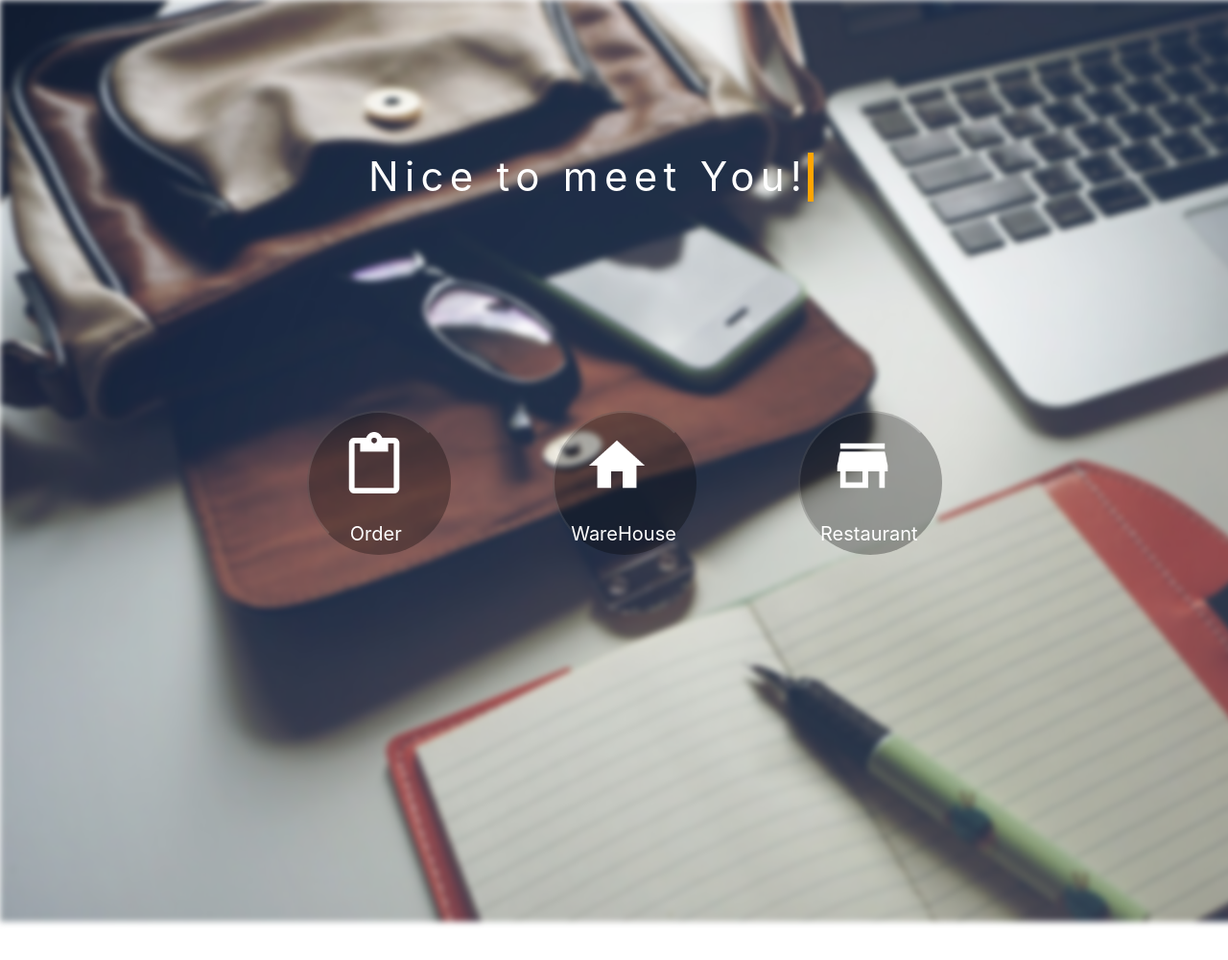
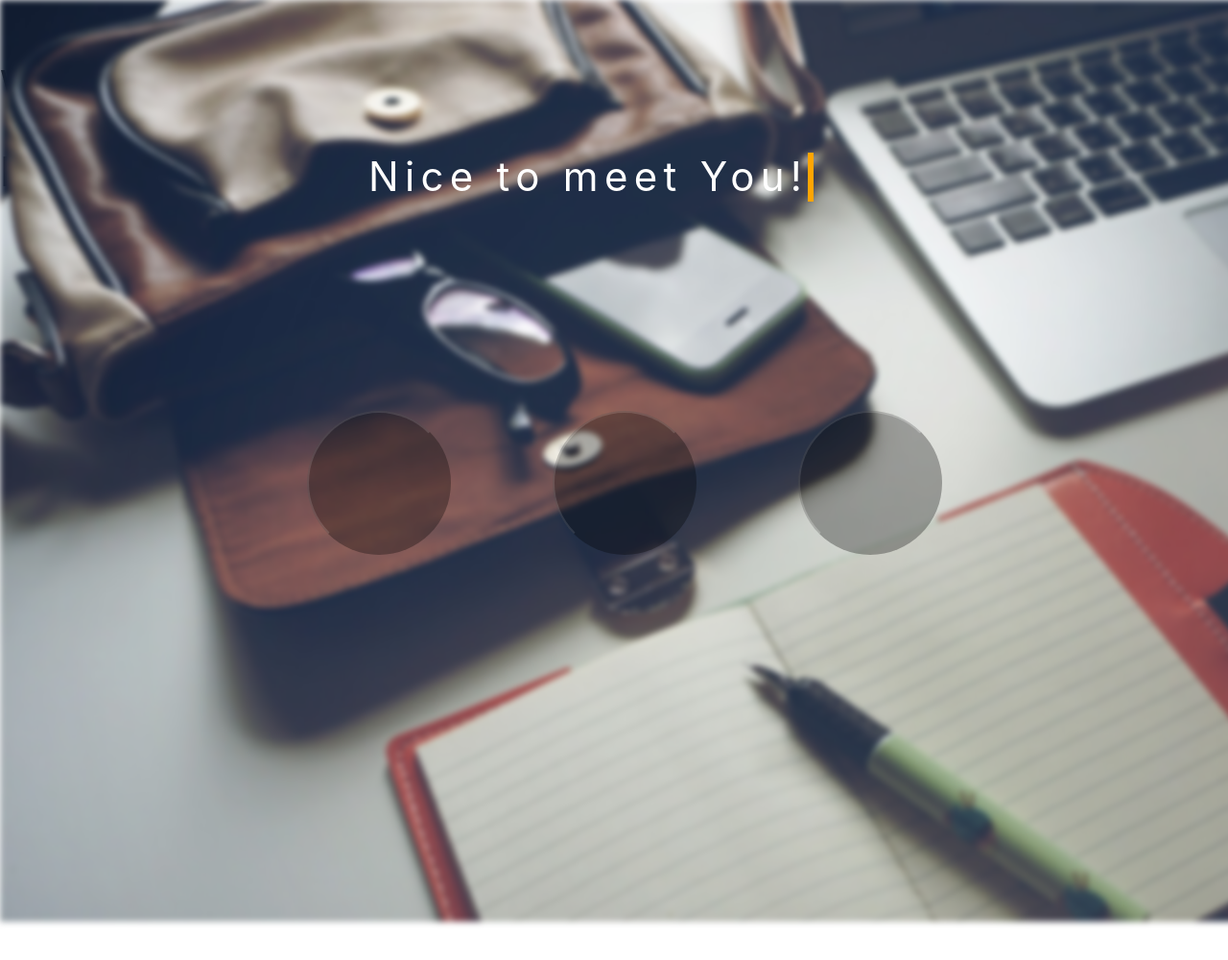
Before and after one commit to AlanNggg/PHPAssignment2017-2018, a PHP site: page /control.php in a window 1280 px wide. Shown: the part 56-1056 px from the top of the page at 96% size. Run offline with PHP 8.4, Linux system fonts and the light colour scheme; some libraries are stand-ins or nearby versions.

Commit message:
Update functionTitle.css

```diff
--- a/css/functionTitle.css
+++ b/css/functionTitle.css
@@ -1,13 +1,12 @@
 /* This css is going to define the function name effect and image effect. */
 .fTitle1 {
-    position: fixed;
-    top: 52%;
-    left:28.5%;
      color: white;
      font-size: 20px;
      z-index: 0;
+     order: 1;
+     margin-top: 0px;
 }
-
+/*
 .fTitle2 {
     position: fixed;
     top: 52%;
@@ -24,6 +23,14 @@
      font-size: 20px;
 }
 
+.fTitle4 {
+    position: fixed;
+    top: 52%;
+    left: 50%;
+    color: white;
+    font-size: 20px;
+}
+
 .btImage1 {
     position: absolute;
     top: 47%;
@@ -32,13 +39,12 @@
     background-repeat: no-repeat;
     width: 70px;
     height: 70px;
-
-
-
-
-
+    opacity: 1;
 }
 
+.image_button {
+    opacity: 1;
+}
 .btImage2 {
     position: absolute;
     top: 47%;
@@ -47,7 +53,6 @@
     background-repeat: no-repeat;
     width: 70px;
     height: 70px;
-
 }
 
 .btImage3 {
@@ -58,5 +63,11 @@
     background-repeat: no-repeat;
     width: 70px;
     height: 70px;
+}
+*/
 
+.btImage4 {
+    width: 70px;
+    height: 70px;
+    margin-top: 20px;
 }
```
